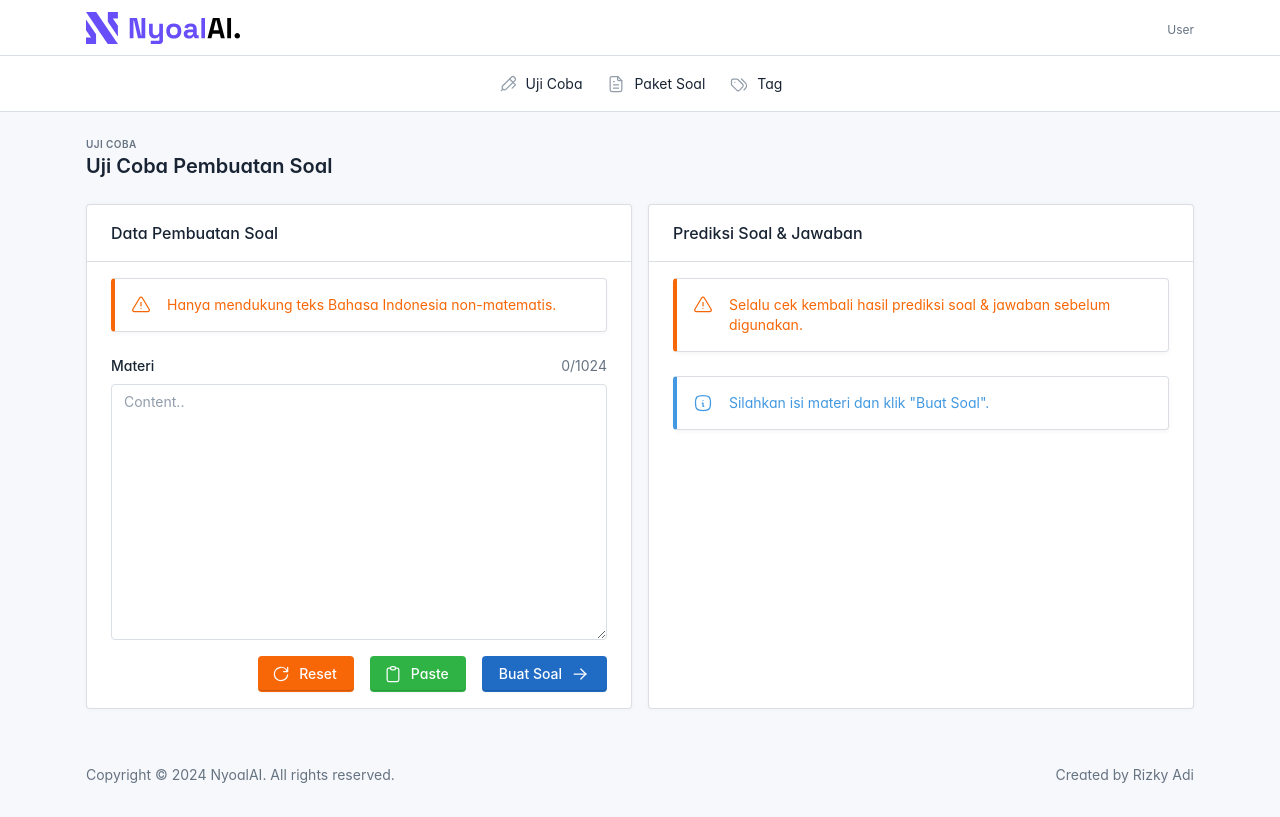
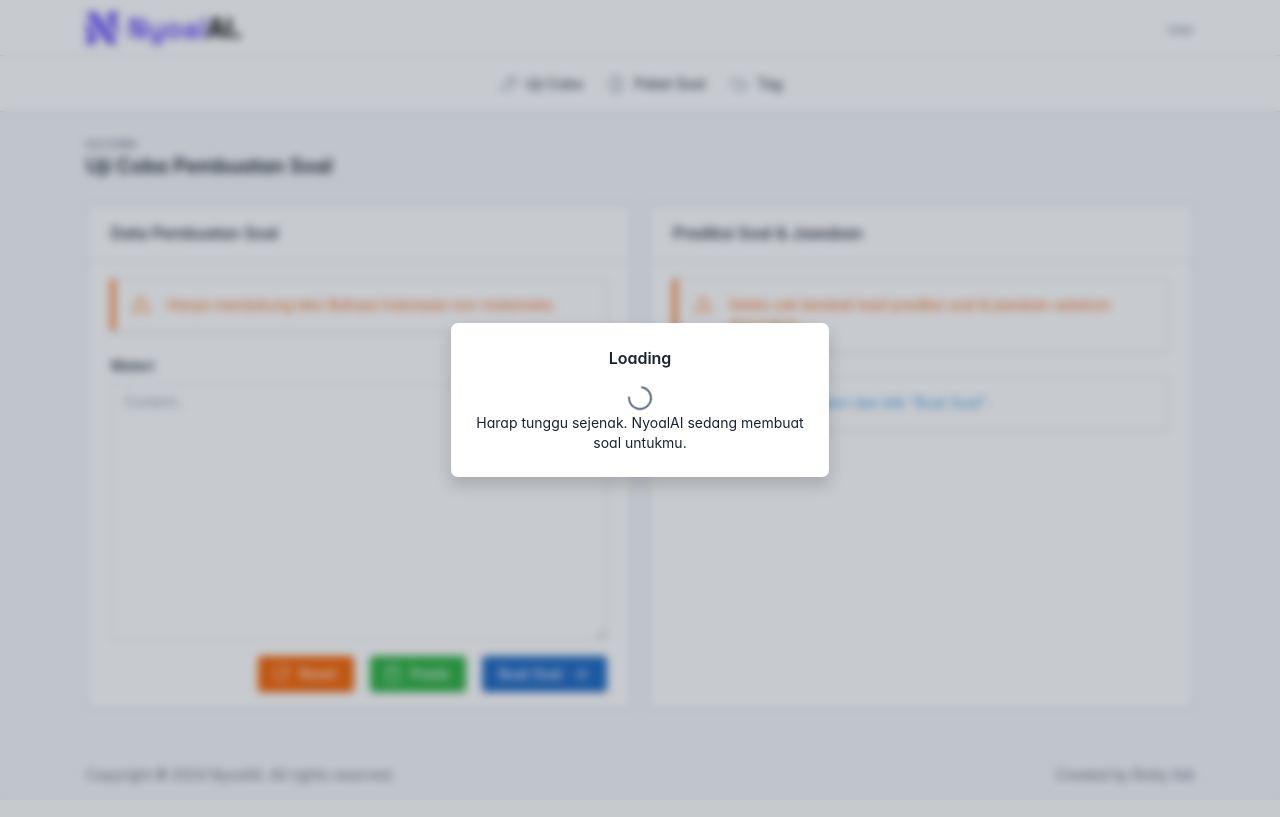
Before and after one commit to adirizq/nyoal-ai, a Flask app: template templates/dashboard/index.html in a window 1280 px wide. After the commit the page ends 787 px from the top, so only its background shows below. Run offline with Flask 3, Linux system fonts and the light colour scheme; the template is opened without the code that fills it, so the values that code supplies are empty; some libraries are stand-ins or nearby versions; some web fonts are replaced.

Commit message:
Fix modal and input bug

```diff
--- a/templates/dashboard/index.html
+++ b/templates/dashboard/index.html
@@ -141,11 +141,14 @@
 {% endblock content %}
 
 {% block modal %}
-<div class="modal modal-blur fade" id="loading-modal" tabindex="-1" style="display: none;" aria-hidden="true">
+<div class="modal modal-blur fade" id="loading-modal" tabindex="-1" style="display: none;" data-bs-backdrop="static" data-bs-keyboard="false" aria-hidden="true">
   <div class="modal-dialog modal-sm modal-dialog-centered" role="document">
     <div class="modal-content">
       <div class="modal-body">
         <div class="modal-title text-center">Loading</div>
+        <div class="w-100 text-center">
+          <div class="spinner-border text-muted" role="status"></div>
+        </div>
         <div class="text-center">Harap tunggu sejenak. NyoalAI sedang membuat soal untukmu.</div>
       </div>
     </div>
@@ -156,6 +159,8 @@
 {% block script %}
 <script>
   $(document).ready(function () {
+    $("#loading-modal").modal('show');
+
     $('#reset-button').click(function () {
       $('#prediction-form')[0].reset();
     });
@@ -163,24 +168,25 @@
     $("#paste-button").click(function () {
       navigator.clipboard.readText().then(function (text) {
         $("#context").val(text);
+        $("#context").trigger('input');
       });
     });
 
     var max_length = 1024;
 
-    $("#context").keyup(function () {
+    $("#context").on('input', function () {
       var length = $(this).val().length;
       var remaining_length = max_length - length;
-      $('#char-indicator').text(length + '/' + max_length);
       if (remaining_length < 0) {
         $(this).val($(this).val().substring(0, max_length));
       }
+      $('#char-indicator').text($(this).val().length + '/' + max_length);
     });
 
-    $('#prediction-form').submit(function(e) {
-        e.preventDefault();
-        $("#loading-modal").modal('show');
-        this.submit();
+    $('#prediction-form').submit(function (e) {
+      e.preventDefault();
+      $("#loading-modal").modal('show');
+      this.submit();
     });
   });
 </script>
```
